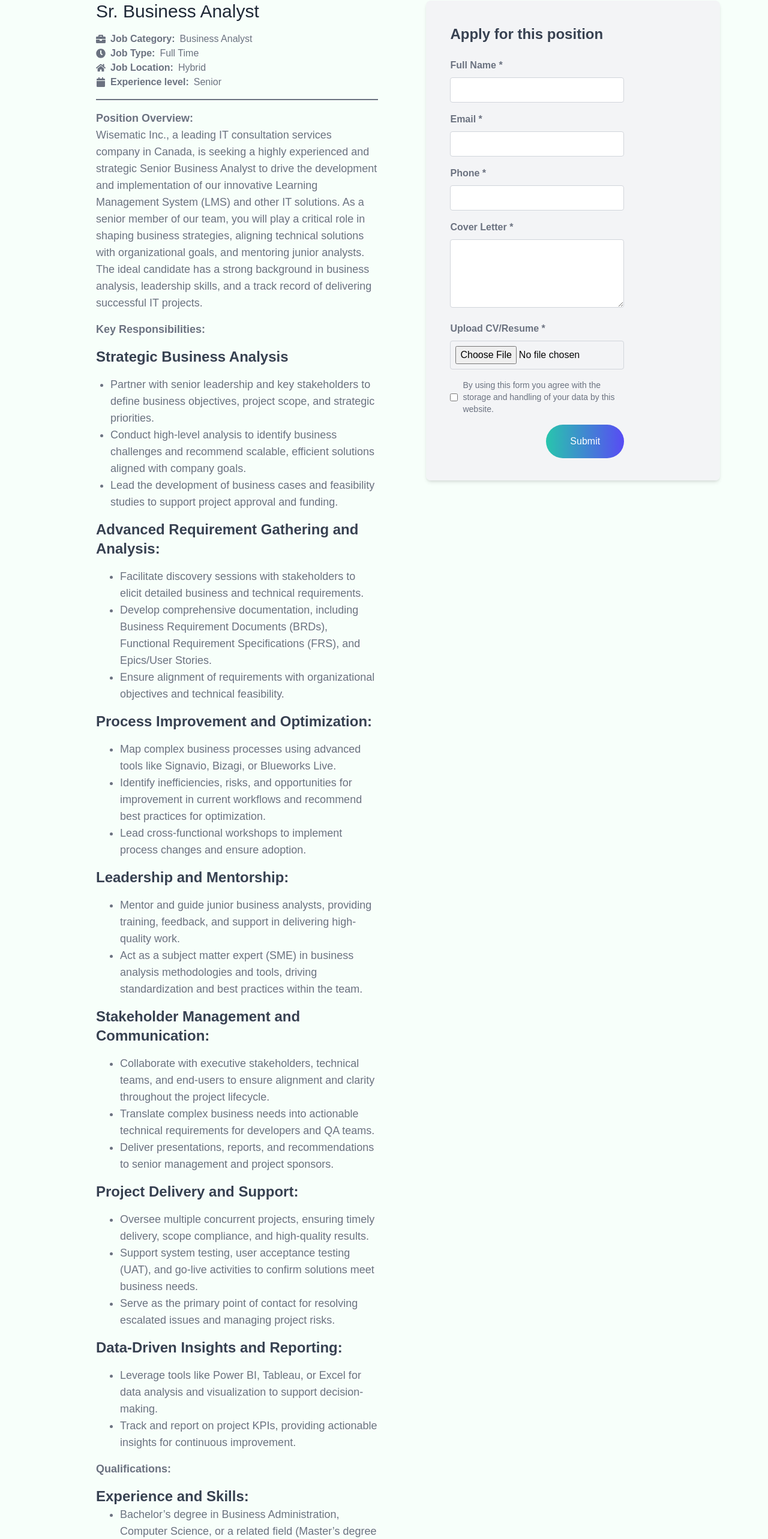
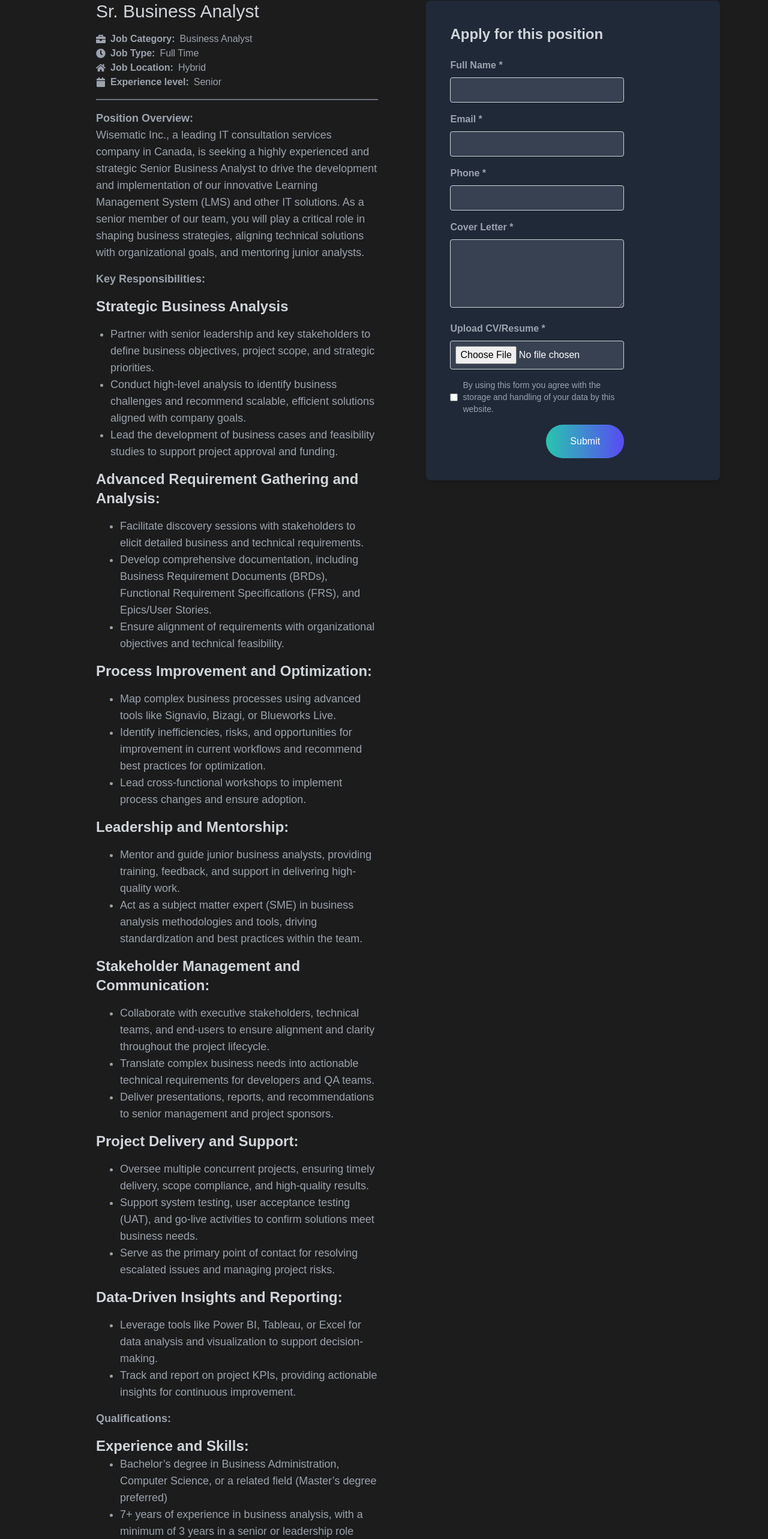
Before and after one commit to Purvesh77/wisematic_site, a Next.js app: page /more in a window 1280 px wide. Shown: the part 175-2741 px from the top of the page at 60% size. Built offline with nearby package versions, Linux system fonts and the light colour scheme.

Commit message:
Updated Career page

```diff
--- a/src/app/careers/jobCard.js
+++ b/src/app/careers/jobCard.js
@@ -4,7 +4,7 @@ import { FaBriefcase, FaClock, FaHome, FaArrowRight } from "react-icons/fa";
 // JobCard Component
 const JobCard = ({ title, business, employmentType, location }) => {
   return (
-    <div className="bg-[#2C2C2C] shadow-md rounded-lg p-6 hover:shadow-lg w-[430px] transition duration-300">
+    <div className="bg-[#2C2C2C] shadow-md rounded-lg p-6 hover:shadow-lg w-[430px] transition duration-300 hover:scale-105 w-[430px]">
       <h3 className="text-xl font-bold mb-4">{title}</h3>
       <div className="flex flex-col gap-2 text-white">
         {/* Business */}
--- a/src/app/more/page.js
+++ b/src/app/more/page.js
@@ -1,4 +1,4 @@
-'use client'
+'use client';
 import React, { useState } from "react";
 import { FaCalendar, FaBriefcase, FaClock, FaHome } from "react-icons/fa";
 import Header from "../_components/landing-header";
@@ -11,132 +11,130 @@ const JobApplication = () => {
   };
 
   return (
-    <div>
-        <Header/>
-    <div className="flex justify-between p-20 pl-40 bg-[#F7FFFA] ">
+    <div className="bg-black text-white">
+      <Header />
+      <div className="flex justify-between p-20 pl-40 bg-[#1C1C1C]">
         {/* Job Description Section */}
         <div className="w-1/2">
-        <h1 className="text-3xl text-gray-800 mb-4">Sr. Business Analyst</h1>
-        <p className="flex items-center text-gray-500">
+          <h1 className="text-3xl text-gray-300 mb-4">Sr. Business Analyst</h1>
+          <p className="flex items-center text-gray-400">
             <FaBriefcase className="mr-2" />
             <strong className="mr-2">Job Category:</strong> Business Analyst
           </p>
 
-        <p className="flex items-center text-gray-500">
+          <p className="flex items-center text-gray-400">
             <FaClock className="mr-2" />
             <strong className="mr-2">Job Type:</strong> Full Time
           </p>
 
-        <p className="flex items-center text-gray-500">
+          <p className="flex items-center text-gray-400">
             <FaHome className="mr-2" />
             <strong className="mr-2">Job Location:</strong> Hybrid
           </p>
 
-        <p className="flex items-center text-gray-500">
+          <p className="flex items-center text-gray-400">
             <FaCalendar className="mr-2" />
             <strong className="mr-2">Experience level:</strong> Senior
           </p>
 
           <hr className="my-4 border-t-2 border-gray-500" />
-        <h2 className="text-lg font-semibold mt-4 text-gray-500">Position Overview:</h2>
-        <p className="text-lg text-gray-500" >Wisematic Inc., a leading IT consultation services company in Canada, is seeking a highly experienced and strategic Senior Business Analyst to drive the development and implementation of our innovative Learning Management System (LMS) and other IT solutions. As a senior member of our team, you will play a critical role in shaping business strategies, aligning technical solutions with organizational goals, and mentoring junior analysts. The ideal candidate has a strong background in business analysis, leadership skills, and a track record of delivering successful IT projects.</p>
+          <h2 className="text-lg font-semibold mt-4 text-gray-400">Position Overview:</h2>
+          <p className="text-lg text-gray-400">
+            Wisematic Inc., a leading IT consultation services company in Canada, is seeking a highly experienced and strategic Senior Business Analyst to drive the development and implementation of our innovative Learning Management System (LMS) and other IT solutions. As a senior member of our team, you will play a critical role in shaping business strategies, aligning technical solutions with organizational goals, and mentoring junior analysts.
+          </p>
 
-        <h3 className="text-lg font-semibold mt-4 text-gray-500">Key Responsibilities:</h3>
-        <p className="text-2xl font-semibold mt-4 text-gray-700">Strategic Business Analysis</p>
+          <h3 className="text-lg font-semibold mt-4 text-gray-400">Key Responsibilities:</h3>
+          <p className="text-2xl font-semibold mt-4 text-gray-300">Strategic Business Analysis</p>
           <ul className="list-disc pl-6">
-          <li className="text-lg mt-4 text-gray-500">Partner with senior leadership and key stakeholders to define business objectives, project scope, and strategic priorities.</li>
-          <li className="text-lg text-gray-500">Conduct high-level analysis to identify business challenges and recommend scalable, efficient solutions aligned with company goals.</li>
-          <li className="text-lg text-gray-500">Lead the development of business cases and feasibility studies to support project approval and funding.</li>
+            <li className="text-lg mt-4 text-gray-400">Partner with senior leadership and key stakeholders to define business objectives, project scope, and strategic priorities.</li>
+            <li className="text-lg text-gray-400">Conduct high-level analysis to identify business challenges and recommend scalable, efficient solutions aligned with company goals.</li>
+            <li className="text-lg text-gray-400">Lead the development of business cases and feasibility studies to support project approval and funding.</li>
           </ul>
 
-        <p className="text-2xl font-semibold mt-4 text-gray-700">Advanced Requirement Gathering and Analysis:</p>
+          <p className="text-2xl font-semibold mt-4 text-gray-300">Advanced Requirement Gathering and Analysis:</p>
           <ul className="list-disc pl-10">
-          <li className="text-lg mt-4 text-gray-500">Facilitate discovery sessions with stakeholders to elicit detailed business and technical requirements.</li>
-          <li className="text-lg text-gray-500">Develop comprehensive documentation, including Business Requirement Documents (BRDs), Functional Requirement Specifications (FRS), and Epics/User Stories. </li>
-          <li className="text-lg text-gray-500">Ensure alignment of requirements with organizational objectives and technical feasibility.</li>
+            <li className="text-lg mt-4 text-gray-400">Facilitate discovery sessions with stakeholders to elicit detailed business and technical requirements.</li>
+            <li className="text-lg text-gray-400">Develop comprehensive documentation, including Business Requirement Documents (BRDs), Functional Requirement Specifications (FRS), and Epics/User Stories.</li>
+            <li className="text-lg text-gray-400">Ensure alignment of requirements with organizational objectives and technical feasibility.</li>
           </ul>
 
-        <p className="text-2xl font-semibold mt-4 text-gray-700">Process Improvement and Optimization:</p>
+          <p className="text-2xl font-semibold mt-4 text-gray-300">Process Improvement and Optimization:</p>
           <ul className="list-disc pl-10">
-          <li className="text-lg mt-4 text-gray-500">Map complex business processes using advanced tools like Signavio, Bizagi, or Blueworks Live.</li>
-          <li className="text-lg text-gray-500">Identify inefficiencies, risks, and opportunities for improvement in current workflows and recommend best practices for optimization.</li>
-          <li className="text-lg text-gray-500">Lead cross-functional workshops to implement process changes and ensure adoption.</li>
+            <li className="text-lg mt-4 text-gray-400">Map complex business processes using advanced tools like Signavio, Bizagi, or Blueworks Live.</li>
+            <li className="text-lg text-gray-400">Identify inefficiencies, risks, and opportunities for improvement in current workflows and recommend best practices for optimization.</li>
+            <li className="text-lg text-gray-400">Lead cross-functional workshops to implement process changes and ensure adoption.</li>
           </ul>
 
-        <p className="text-2xl font-semibold mt-4 text-gray-700">Leadership and Mentorship:</p>
+          <p className="text-2xl font-semibold mt-4 text-gray-300">Leadership and Mentorship:</p>
           <ul className="list-disc pl-10">
-          <li className="text-lg mt-4 text-gray-500">Mentor and guide junior business analysts, providing training, feedback, and support in delivering high-quality work.</li>
-          <li className="text-lg text-gray-500">Act as a subject matter expert (SME) in business analysis methodologies and tools, driving standardization and best practices within the team.</li>
+            <li className="text-lg mt-4 text-gray-400">Mentor and guide junior business analysts, providing training, feedback, and support in delivering high-quality work.</li>
+            <li className="text-lg text-gray-400">Act as a subject matter expert (SME) in business analysis methodologies and tools, driving standardization and best practices within the team.</li>
           </ul>
 
-        <p className="text-2xl font-semibold mt-4 text-gray-700">Stakeholder Management and Communication:</p>
+          <p className="text-2xl font-semibold mt-4 text-gray-300">Stakeholder Management and Communication:</p>
           <ul className="list-disc pl-10">
-          <li className="text-lg mt-4 text-gray-500">Collaborate with executive stakeholders, technical teams, and end-users to ensure alignment and clarity throughout the project lifecycle.          </li>
-          <li className="text-lg text-gray-500">Translate complex business needs into actionable technical requirements for developers and QA teams.          </li>
-          <li className="text-lg text-gray-500">Deliver presentations, reports, and recommendations to senior management and project sponsors.</li>
+            <li className="text-lg mt-4 text-gray-400">Collaborate with executive stakeholders, technical teams, and end-users to ensure alignment and clarity throughout the project lifecycle.</li>
+            <li className="text-lg text-gray-400">Translate complex business needs into actionable technical requirements for developers and QA teams.</li>
+            <li className="text-lg text-gray-400">Deliver presentations, reports, and recommendations to senior management and project sponsors.</li>
           </ul>
 
-        <p className="text-2xl font-semibold mt-4 text-gray-700">Project Delivery and Support:</p>
+          <p className="text-2xl font-semibold mt-4 text-gray-300">Project Delivery and Support:</p>
           <ul className="list-disc pl-10">
-          <li className="text-lg mt-4 text-gray-500">Oversee multiple concurrent projects, ensuring timely delivery, scope compliance, and high-quality results.</li>
-          <li className="text-lg text-gray-500">Support system testing, user acceptance testing (UAT), and go-live activities to confirm solutions meet business needs.</li>
-          <li className="text-lg text-gray-500">Serve as the primary point of contact for resolving escalated issues and managing project risks.
-          </li>
+            <li className="text-lg mt-4 text-gray-400">Oversee multiple concurrent projects, ensuring timely delivery, scope compliance, and high-quality results.</li>
+            <li className="text-lg text-gray-400">Support system testing, user acceptance testing (UAT), and go-live activities to confirm solutions meet business needs.</li>
+            <li className="text-lg text-gray-400">Serve as the primary point of contact for resolving escalated issues and managing project risks.</li>
           </ul>
 
-        <p className="text-2xl font-semibold mt-4 text-gray-700">Data-Driven Insights and Reporting:</p>
+          <p className="text-2xl font-semibold mt-4 text-gray-300">Data-Driven Insights and Reporting:</p>
           <ul className="list-disc pl-10">
-          <li className="text-lg mt-4 text-gray-500">Leverage tools like Power BI, Tableau, or Excel for data analysis and visualization to support decision-making.
-          </li>
-          <li className="text-lg text-gray-500">Track and report on project KPIs, providing actionable insights for continuous improvement.
-          </li>
+            <li className="text-lg mt-4 text-gray-400">Leverage tools like Power BI, Tableau, or Excel for data analysis and visualization to support decision-making.</li>
+            <li className="text-lg text-gray-400">Track and report on project KPIs, providing actionable insights for continuous improvement.</li>
           </ul>
 
-        <h3 className="text-lg font-semibold text-gray-500 mt-4">Qualifications:</h3>
-        <p className="text-2xl font-semibold mt-4 text-gray-700">Experience and Skills:</p>
+          <h3 className="text-lg font-semibold text-gray-400 mt-4">Qualifications:</h3>
+          <p className="text-2xl font-semibold mt-4 text-gray-300">Experience and Skills:</p>
           <ul className="list-disc pl-10">
-          <li className="text-lg text-gray-500" >Bachelor’s degree in Business Administration, Computer Science, or a related field (Master’s degree preferred)</li>
-          <li className="text-lg text-gray-500" >7+ years of experience in business analysis, with a minimum of 3 years in a senior or leadership role</li>
-          <li className="text-lg text-gray-500" >Expertise in business analysis tools such as Jira, Confluence, Lucidchart, or Microsoft Visio</li>
-          <li className="text-lg text-gray-500" >Proficiency in Agile and Waterfall project management methodologies</li>
-          <li className="text-lg text-gray-500" >Strong knowledge of SaaS platforms, particularly in EdTech or LMS solutions</li>
-          <li className="text-lg text-gray-500" >Advanced analytical and problem-solving skills, with the ability to think strategically</li>
+            <li className="text-lg text-gray-400">Bachelor’s degree in Business Administration, Computer Science, or a related field (Master’s degree preferred)</li>
+            <li className="text-lg text-gray-400">7+ years of experience in business analysis, with a minimum of 3 years in a senior or leadership role</li>
+            <li className="text-lg text-gray-400">Expertise in business analysis tools such as Jira, Confluence, Lucidchart, or Microsoft Visio</li>
+            <li className="text-lg text-gray-400">Proficiency in Agile and Waterfall project management methodologies</li>
+            <li className="text-lg text-gray-400">Strong knowledge of SaaS platforms, particularly in EdTech or LMS solutions</li>
+            <li className="text-lg text-gray-400">Advanced analytical and problem-solving skills, with the ability to think strategically</li>
           </ul>
 
-        <h3 className="text-lg text-gray-500 font-semibold mt-4">What We Offer:</h3>
+          <h3 className="text-lg text-gray-400 font-semibold mt-4">What We Offer:</h3>
           <ul className="list-disc pl-6">
-          <li className="text-lg text-gray-500" >Competitive salary and comprehensive benefits package</li>
-          <li className="text-lg text-gray-500" >Leadership opportunities in a fast-growing organization</li>
-          <li className="text-lg text-gray-500" >A collaborative and innovative work environment focused on professional growth</li>
-          <li className="text-lg text-gray-500" >Access to ongoing training, certifications, and career development programs</li>
-          <li className="text-lg text-gray-500" >Flexible work arrangements to support work-life balance</li>
+            <li className="text-lg text-gray-400">Competitive salary and comprehensive benefits package</li>
+            <li className="text-lg text-gray-400">Leadership opportunities in a fast-growing organization</li>
+            <li className="text-lg text-gray-400">A collaborative and innovative work environment focused on professional growth</li>
+            <li className="text-lg text-gray-400">Access to ongoing training, certifications, and career development programs</li>
+            <li className="text-lg text-gray-400">Flexible work arrangements to support work-life balance</li>
           </ul>
         </div>
 
         {/* Application Form Section */}
+        <div className="flex flex-col w-1/2 bg-gray-800 ml-20 p-10 pr-40 rounded-lg shadow-md max-h-[800px] overflow-y-auto">
+          <h2 className="text-2xl text-gray-300 font-semibold">Apply for this position</h2>
+          <form method="POST">
+            <label htmlFor="full-name" className="block font-semibold mb-2 mt-6 text-gray-400">Full Name *</label>
+            <input type="text" id="full-name" name="full-name" required className="w-full p-2 mb-4 border border-gray-300 rounded bg-gray-700 text-white" />
 
-      <div className="flex flex-col w-1/2 bg-gray-100 ml-20 p-10 pr-40  rounded-lg shadow-md max-h-[800px] overflow-y-auto">
-        <h2 className="text-2xl text-gray-700 font-semibold ">Apply for this position</h2>
-        <form method="POST">
-          <label htmlFor="full-name" className="block font-semibold mb-2 mt-6 text-gray-500">Full Name *</label>
-          <input type="text" id="full-name" name="full-name" required className="w-full p-2 mb-4 border border-gray-300 rounded" />
+            <label htmlFor="email" className="block font-semibold mb-2 text-gray-400">Email *</label>
+            <input type="email" id="email" name="email" required className="w-full p-2 mb-4 border border-gray-300 rounded bg-gray-700 text-white" />
 
-          <label htmlFor="email" className="block font-semibold mb-2 text-gray-500">Email *</label>
-          <input type="email" id="email" name="email" required className="w-full p-2 mb-4 border border-gray-300 rounded" />
+            <label htmlFor="phone" className="block font-semibold mb-2 text-gray-400">Phone *</label>
+            <input type="tel" id="phone" name="phone" required className="w-full p-2 mb-4 border border-gray-300 rounded bg-gray-700 text-white" />
 
-          <label htmlFor="phone" className="block font-semibold mb-2 text-gray-500">Phone *</label>
-          <input type="tel" id="phone" name="phone" required className="w-full p-2 mb-4 border border-gray-300 rounded" />
+            <label htmlFor="cover-letter" className="block font-semibold mb-2 text-gray-400">Cover Letter *</label>
+            <textarea id="cover-letter" name="cover-letter" rows="4" required className="w-full p-2 mb-4 border border-gray-300 rounded bg-gray-700 text-white"></textarea>
 
-          <label htmlFor="cover-letter" className="block font-semibold mb-2 text-gray-500">Cover Letter *</label>
-          <textarea id="cover-letter" name="cover-letter" rows="4" required className="w-full p-2 mb-4 border border-gray-300 rounded"></textarea>
-
-          <label htmlFor="cv-upload" className="block font-semibold mb-2 text-gray-500">Upload CV/Resume *</label>
-          <input type="file" id="cv-upload" name="cv-upload" accept=".pdf,.doc" onChange={handleFileChange} required className="w-full p-2 mb-4 border border-gray-300 rounded" />
-          {file && <p className="mt-2 text-black">{file.name}</p>}
+            <label htmlFor="cv-upload" className="block font-semibold mb-2 text-gray-400">Upload CV/Resume *</label>
+            <input type="file" id="cv-upload" name="cv-upload" accept=".pdf,.doc" onChange={handleFileChange} required className="w-full p-2 mb-4 border border-gray-300 rounded bg-gray-700 text-white" />
+            {file && <p className="mt-2 text-white">{file.name}</p>}
 
             <div className="flex items-center mb-4">
               <input type="checkbox" id="data-agreement" name="data-agreement" required className="mr-2" />
-            <label htmlFor="data-agreement" className="text-sm text-gray-500">By using this form you agree with the storage and handling of your data by this website.</label>
+              <label htmlFor="data-agreement" className="text-sm text-gray-400">By using this form you agree with the storage and handling of your data by this website.</label>
             </div>
             <div className="flex justify-center ml-40">
               <button type="submit" className="bg-gradient-to-r from-[#28C5AD] to-[#584BF4] hover:from-[#584BF4] hover:to-[#28C5AD] text-white py-4 px-10 rounded-full">Submit</button>
```
Also changed, not shown: src/app/careers/page.js (+27 -66 lines). Lines whose indentation alone changed are shown as unchanged.
